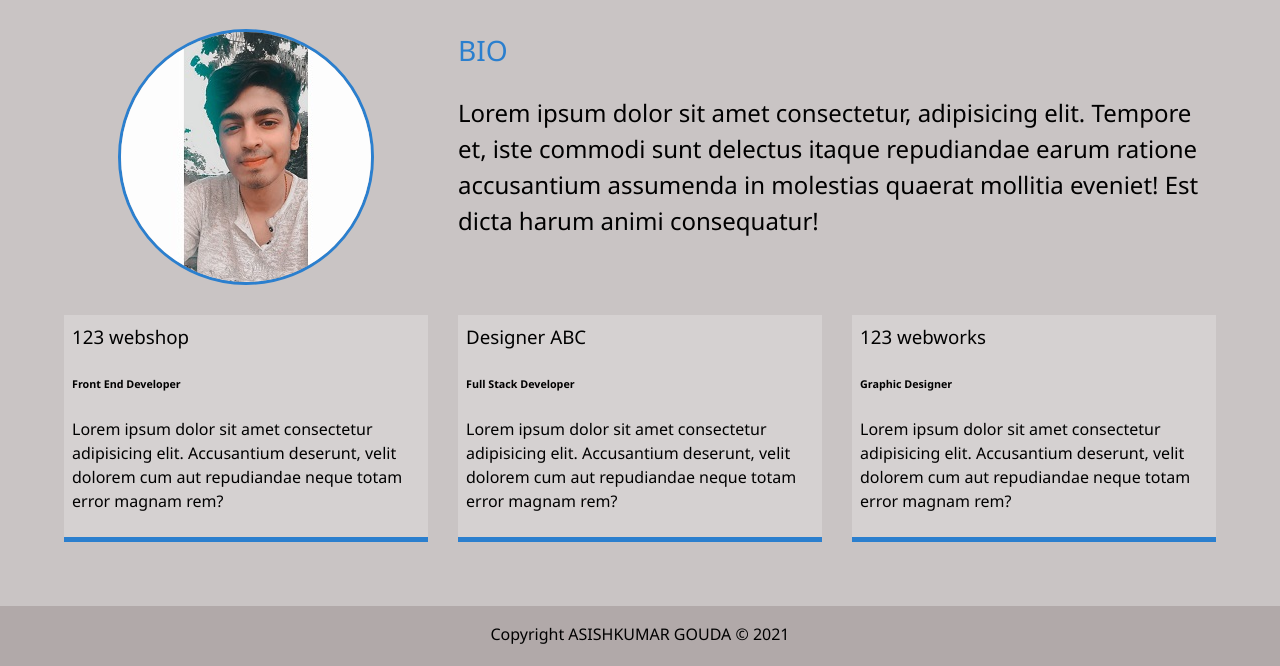
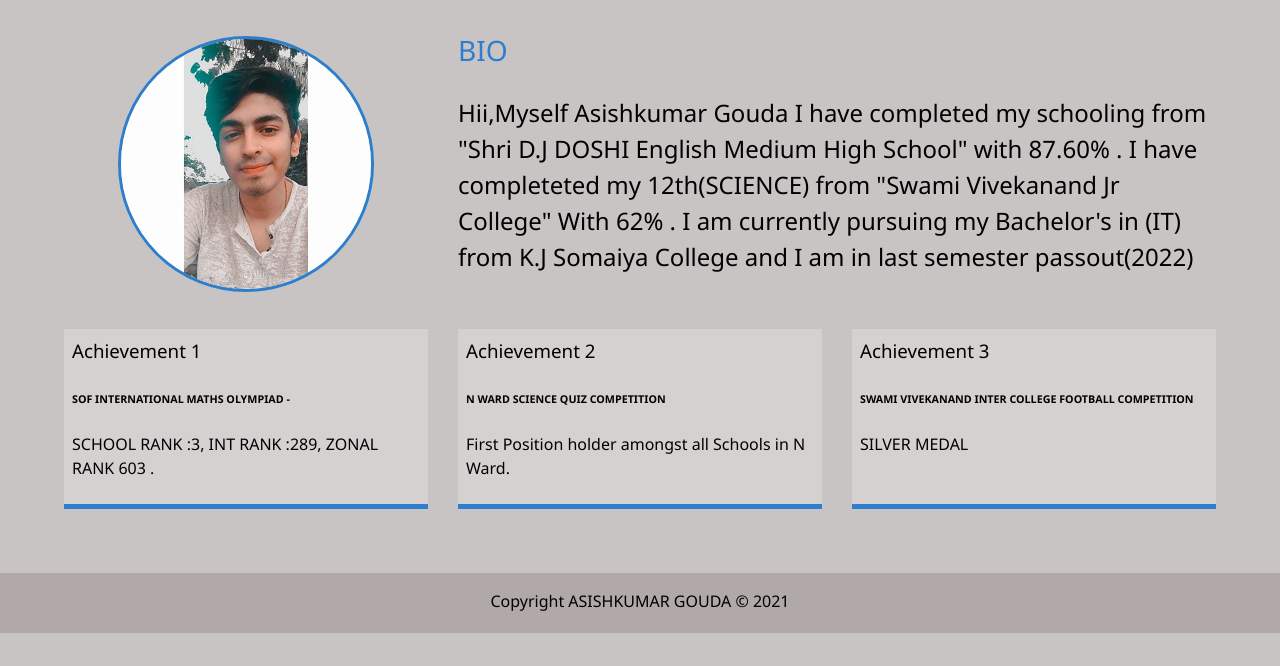
Before and after one commit to ASISHGOUDA/Portfolio_website, a website: page about.html in a window 1280 px wide. Shown: the part 253-919 px from the top of the page. After the commit the page ends 886 px from the top, so only its background shows below. Drawn offline with Linux system fonts and the light colour scheme.

Commit message:
updated about.html,work.html

```diff
--- a/about.html
+++ b/about.html
@@ -61,30 +61,30 @@
             <img src="img/portrait.jpg" alt="ASISHKUMAR GOUDA" class="bio-image">
             <div class="bio">
                 <h3 class="text-secondary">BIO</h3>
-                <p>Lorem ipsum dolor sit amet consectetur, adipisicing elit. Tempore et, iste commodi sunt delectus itaque repudiandae earum ratione accusantium assumenda in molestias quaerat mollitia eveniet! Est dicta harum animi consequatur!</p>
+                <p>Hii,Myself Asishkumar Gouda I have completed my schooling from "Shri D.J DOSHI English Medium High School" with 87.60% . I have completeted my 12th(SCIENCE) from "Swami Vivekanand Jr College" With 62% . I am currently pursuing my Bachelor's in (IT) from K.J Somaiya College and I am in last semester passout(2022) </p>
 
             </div>
             <div class="job job-1">
-                <h3>123 webshop</h3>
-                <h6>Front End Developer</h6>
+                <h3>Achievement 1</h3>
+                <h6>SOF INTERNATIONAL MATHS  OLYMPIAD -</h6>
                 <p>
-                    Lorem ipsum dolor sit amet consectetur adipisicing elit. Accusantium deserunt, velit dolorem cum aut repudiandae neque totam error magnam rem?
+                 SCHOOL RANK :3, INT RANK :289, ZONAL RANK 603 .
                 </p>
             </div>
 
             <div class="job job-2">
-                <h3>Designer ABC</h3>
-                <h6>Full Stack Developer</h6>
+                <h3>Achievement 2</h3>
+                <h6>N WARD SCIENCE QUIZ COMPETITION</h6>
                 <p>
-                    Lorem ipsum dolor sit amet consectetur adipisicing elit. Accusantium deserunt, velit dolorem cum aut repudiandae neque totam error magnam rem?
+                    First Position holder amongst all Schools in N Ward.
                 </p>
             </div>
 
             <div class="job job-3">
-                <h3>123 webworks</h3>
-                <h6>Graphic Designer</h6>
+                <h3>Achievement 3</h3>
+                <h6>SWAMI VIVEKANAND INTER COLLEGE FOOTBALL COMPETITION</h6>
                 <p>
-                    Lorem ipsum dolor sit amet consectetur adipisicing elit. Accusantium deserunt, velit dolorem cum aut repudiandae neque totam error magnam rem?
+                    SILVER MEDAL
                 </p>
             </div>
         </div>
```
Also changed, not shown: work.html (+3 -3 lines).
